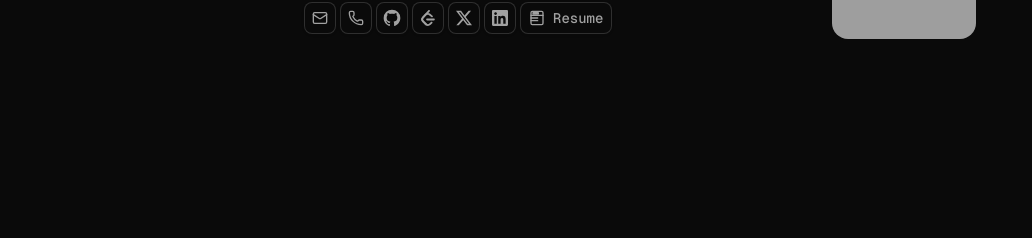
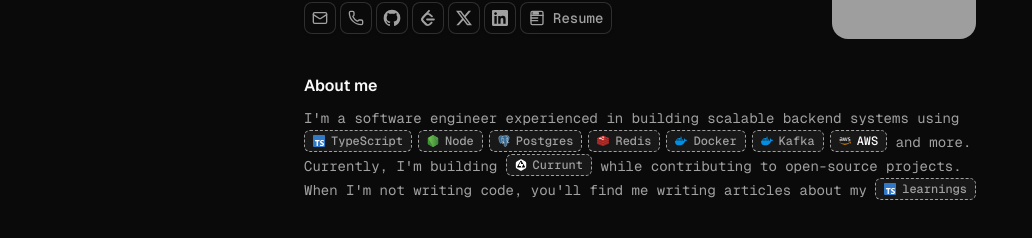
Before and after one commit to AbhiArya20/abhiarya, a Next.js app: page / in a window 1280 px wide. Shown: the part 172-410 px from the top of the page, without its empty margins (0-1032 px from the left). Built offline with nearby package versions, Linux system fonts and the light colour scheme; grey boxes are pictures that could not be loaded.

Commit message:
Added: about section

```diff
--- a/src/app/page.tsx
+++ b/src/app/page.tsx
@@ -1,9 +1,11 @@
+import About from "@/components/about/about";
 import Header from "@/header/header";
 
 export default function Home() {
   return (
     <div className="flex flex-col gap-8">
       <Header />
+      <About />
     </div>
   );
 }
--- /dev/null
+++ b/src/components/about/about.tsx
@@ -0,0 +1,21 @@
+"use client";
+
+import { motion } from "motion/react";
+import { PERSONAL_DATA } from "@/data/personal";
+import { fadeDownChildVariants } from "@/lib/animation-variants";
+
+export default function About() {
+  return (
+    <div className="space-y-2">
+      <motion.h2 variants={fadeDownChildVariants} className="font-semibold">
+        About me
+      </motion.h2>
+      <motion.p
+        variants={fadeDownChildVariants}
+        className="text-muted-foreground font-mono text-sm leading-6"
+      >
+        {PERSONAL_DATA.about}
+      </motion.p>
+    </div>
+  );
+}
--- a/src/components/icons/index.tsx
+++ b/src/components/icons/index.tsx
@@ -257,6 +257,103 @@ export const icons = {
       />
     </svg>
   ),
+  aws: (props: LucideProps) => (
+    <svg
+      xmlns="http://www.w3.org/2000/svg"
+      xmlSpace="preserve"
+      x={0}
+      y={0}
+      viewBox="0 0 304 182"
+      width="1em"
+      height="1em"
+      {...props}
+    >
+      <title className="sr-only">AWS</title>
+      <path
+        fill="#ffffff"
+        d="m86 66 2 9c0 3 1 5 3 8v2l-1 3-7 4-2 1-3-1-4-5-3-6c-8 9-18 14-29 14-9 0-16-3-20-8-5-4-8-11-8-19s3-15 9-20c6-6 14-8 25-8a79 79 0 0 1 22 3v-7c0-8-2-13-5-16-3-4-8-5-16-5l-11 1a80 80 0 0 0-14 5h-2c-1 0-2-1-2-3v-5l1-3c0-1 1-2 3-2l12-5 16-2c12 0 20 3 26 8 5 6 8 14 8 25v32zM46 82l10-2c4-1 7-4 10-7l3-6 1-9v-4a84 84 0 0 0-19-2c-6 0-11 1-15 4-3 2-4 6-4 11s1 8 3 11c3 2 6 4 11 4zm80 10-4-1-2-3-23-78-1-4 2-2h10l4 1 2 4 17 66 15-66 2-4 4-1h8l4 1 2 4 16 67 17-67 2-4 4-1h9c2 0 3 1 3 2v2l-1 2-24 78-2 4-4 1h-9l-4-1-1-4-16-65-15 64-2 4-4 1h-9zm129 3a66 66 0 0 1-27-6l-3-3-1-2v-5c0-2 1-3 2-3h2l3 1a54 54 0 0 0 23 5c6 0 11-2 14-4 4-2 5-5 5-9l-2-7-10-5-15-5c-7-2-13-6-16-10a24 24 0 0 1 5-34l10-5a44 44 0 0 1 20-2 110 110 0 0 1 12 3l4 2 3 2 1 4v4c0 3-1 4-2 4l-4-2c-6-2-12-3-19-3-6 0-11 0-14 2s-4 5-4 9c0 3 1 5 3 7s5 4 11 6l14 4c7 3 12 6 15 10s5 9 5 14l-3 12-7 8c-3 3-7 5-11 6l-14 2z"
+      />
+      <path
+        d="M274 144A220 220 0 0 1 4 124c-4-3-1-6 2-4a300 300 0 0 0 263 16c5-2 10 4 5 8z"
+        fill="#f90"
+      />
+      <path
+        d="M287 128c-4-5-28-3-38-1-4 0-4-3-1-5 19-13 50-9 53-5 4 5-1 36-18 51-3 2-6 1-5-2 5-10 13-33 9-38z"
+        fill="#f90"
+      />
+    </svg>
+  ),
+  postgres: (props: LucideProps) => (
+    <svg
+      xmlns="http://www.w3.org/2000/svg"
+      xmlSpace="preserve"
+      viewBox="0 0 432.071 445.383"
+      width="1em"
+      height="1em"
+      {...props}
+    >
+      <title className="sr-only">postgres</title>
+      <g
+        style={{
+          fillRule: "nonzero",
+          clipRule: "nonzero",
+          fill: "none",
+          stroke: "#fff",
+          strokeWidth: 12.4651,
+          strokeLinecap: "round",
+          strokeLinejoin: "round",
+          strokeMiterlimit: 4,
+        }}
+      >
+        <path
+          d="M323.205 324.227c2.833-23.601 1.984-27.062 19.563-23.239l4.463.392c13.517.615 31.199-2.174 41.587-7 22.362-10.376 35.622-27.7 13.572-23.148-50.297 10.376-53.755-6.655-53.755-6.655 53.111-78.803 75.313-178.836 56.149-203.322-52.27-66.789-142.748-35.206-144.262-34.386l-.482.089c-9.938-2.062-21.06-3.294-33.554-3.496-22.761-.374-40.032 5.967-53.133 15.904 0 0-161.408-66.498-153.899 83.628 1.597 31.936 45.777 241.655 98.47 178.31 19.259-23.163 37.871-42.748 37.871-42.748 9.242 6.14 20.307 9.272 31.912 8.147l.897-.765c-.281 2.876-.157 5.689.359 9.019-13.572 15.167-9.584 17.83-36.723 23.416-27.457 5.659-11.326 15.734-.797 18.367 12.768 3.193 42.305 7.716 62.268-20.224l-.795 3.188c5.325 4.26 4.965 30.619 5.72 49.452.756 18.834 2.017 36.409 5.856 46.771 3.839 10.36 8.369 37.05 44.036 29.406 29.809-6.388 52.6-15.582 54.677-101.107"
+          style={{
+            fill: "#000",
+            stroke: "#000",
+            strokeWidth: 37.3953,
+            strokeLinecap: "butt",
+            strokeLinejoin: "miter",
+          }}
+        />
+        <path
+          stroke="none"
+          d="M402.395 271.23c-50.302 10.376-53.76-6.655-53.76-6.655 53.111-78.808 75.313-178.843 56.153-203.326-52.27-66.785-142.752-35.2-144.262-34.38l-.486.087c-9.938-2.063-21.06-3.292-33.56-3.496-22.761-.373-40.026 5.967-53.127 15.902 0 0-161.411-66.495-153.904 83.63 1.597 31.938 45.776 241.657 98.471 178.312 19.26-23.163 37.869-42.748 37.869-42.748 9.243 6.14 20.308 9.272 31.908 8.147l.901-.765c-.28 2.876-.152 5.689.361 9.019-13.575 15.167-9.586 17.83-36.723 23.416-27.459 5.659-11.328 15.734-.796 18.367 12.768 3.193 42.307 7.716 62.266-20.224l-.796 3.188c5.319 4.26 9.054 27.711 8.428 48.969-.626 21.259-1.044 35.854 3.147 47.254 4.191 11.4 8.368 37.05 44.042 29.406 29.809-6.388 45.256-22.942 47.405-50.555 1.525-19.631 4.976-16.729 5.194-34.28l2.768-8.309c3.192-26.611.507-35.196 18.872-31.203l4.463.392c13.517.615 31.208-2.174 41.591-7 22.358-10.376 35.618-27.7 13.573-23.148z"
+          style={{
+            fill: "#336791",
+            stroke: "none",
+          }}
+        />
+        <path d="M215.866 286.484c-1.385 49.516.348 99.377 5.193 111.495 4.848 12.118 15.223 35.688 50.9 28.045 29.806-6.39 40.651-18.756 45.357-46.051 3.466-20.082 10.148-75.854 11.005-87.281M173.104 38.256S11.583-27.76 19.092 122.365c1.597 31.938 45.779 241.664 98.473 178.316 19.256-23.166 36.671-41.335 36.671-41.335M260.349 26.207c-5.591 1.753 89.848-34.889 144.087 34.417 19.159 24.484-3.043 124.519-56.153 203.329" />
+        <path
+          d="M348.282 263.953s3.461 17.036 53.764 6.653c22.04-4.552 8.776 12.774-13.577 23.155-18.345 8.514-59.474 10.696-60.146-1.069-1.729-30.355 21.647-21.133 19.96-28.739-1.525-6.85-11.979-13.573-18.894-30.338-6.037-14.633-82.796-126.849 21.287-110.183 3.813-.789-27.146-99.002-124.553-100.599-97.385-1.597-94.19 119.762-94.19 119.762"
+          style={{
+            strokeLinejoin: "bevel",
+          }}
+        />
+        <path d="M188.604 274.334c-13.577 15.166-9.584 17.829-36.723 23.417-27.459 5.66-11.326 15.733-.797 18.365 12.768 3.195 42.307 7.718 62.266-20.229 6.078-8.509-.036-22.086-8.385-25.547-4.034-1.671-9.428-3.765-16.361 3.994z" />
+        <path d="M187.715 274.069c-1.368-8.917 2.93-19.528 7.536-31.942 6.922-18.626 22.893-37.255 10.117-96.339-9.523-44.029-73.396-9.163-73.436-3.193-.039 5.968 2.889 30.26-1.067 58.548-5.162 36.913 23.488 68.132 56.479 64.938" />
+        <path
+          d="M172.517 141.7c-.288 2.039 3.733 7.48 8.976 8.207 5.234.73 9.714-3.522 9.998-5.559.284-2.039-3.732-4.285-8.977-5.015-5.237-.731-9.719.333-9.996 2.367z"
+          style={{
+            fill: "#fff",
+            strokeWidth: 4.155,
+            strokeLinecap: "butt",
+            strokeLinejoin: "miter",
+          }}
+        />
+        <path
+          d="M331.941 137.543c.284 2.039-3.732 7.48-8.976 8.207-5.238.73-9.718-3.522-10.005-5.559-.277-2.039 3.74-4.285 8.979-5.015 5.239-.73 9.718.333 10.002 2.368z"
+          style={{
+            fill: "#fff",
+            strokeWidth: 2.0775,
+            strokeLinecap: "butt",
+            strokeLinejoin: "miter",
+          }}
+        />
+        <path d="M350.676 123.432c.863 15.994-3.445 26.888-3.988 43.914-.804 24.748 11.799 53.074-7.191 81.435" />
+      </g>
+    </svg>
+  ),
 };
 
 export type Icons = keyof typeof icons;
--- a/src/data/personal.tsx
+++ b/src/data/personal.tsx
@@ -39,15 +39,20 @@ const tags: Tag[] = [
     icon: "typescript",
     url: "https://www.typescriptlang.org/",
   },
-  {
-    name: "React",
-    icon: "react",
-    url: "https://reactjs.org/",
-  },
+  // {
+  //   name: "React",
+  //   icon: "react",
+  //   url: "https://reactjs.org/",
+  // },
   {
     name: "Node",
     icon: "node",
     url: "https://nodejs.org/en",
+  },
+  {
+    name: "Postgres",
+    icon: "postgres",
+    url: "https://www.postgresql.org/",
   },
   {
     name: "Redis",
@@ -59,19 +64,33 @@ const tags: Tag[] = [
     icon: "docker",
     url: "https://bun.sh",
   },
+  {
+    name: "Kafka",
+    icon: "docker",
+    url: "https://bun.sh",
+  },
+  {
+    name: "AWS",
+    icon: "aws",
+    url: "",
+  },
 ];
 
-const currentProject: Tag = {
+const currentProjects: Tag[] = [
+  {
     name: "Currunt",
     icon: "currunt",
     url: "https://currunt.abhiarya.in",
-};
+  },
+];
 
-const learnings: Tag = {
+const learnings: Tag[] = [
+  {
     name: "learnings",
     icon: "typescript",
     url: "https://learnings.abhiarya.in",
-};
+  },
+];
 
 export const PERSONAL_DATA: Personal = {
   name: "Abhishek Kumar",
@@ -94,24 +113,11 @@ export const PERSONAL_DATA: Personal = {
   summary: `Software engineer experienced in building scalable backend systems using TypeScript, Node, Redis, Kafka, Docker, AWS, and more. Currently building Currunt, while also contributing to open-source projects. When I'm not coding, I enjoy writing articles to share what I learn.`,
   about: (
     <>
-      I&apos;m a software engineer experienced in building backend systems with
-      tools like{" "}
-      <span className="space-y-1.5 space-x-1.5 whitespace-pre-line">
-        {tags.map((tag, index) => (
-          <Fragment key={tag.name}>
-            <Badges {...tag} className="text-muted-foreground" />
-            {index === tags.length - 2 && <span>and</span>}
-          </Fragment>
-        ))}{" "}
-      </span>{" "}
-      and actively contributing to open-source projects. Currently, I&apos;m
-      building{" "}
-      <span className="space-y-1.5 space-x-1.5 whitespace-pre-line">
-        <Badges {...currentProject} className="text-muted-foreground" />
-      </span>{" "}
-      a unified AI suite. When I&apos;m not writing code, you&apos;ll find me
-      writing articles about my{" "}
-      <Badges {...learnings} className="text-muted-foreground" />
+      I&apos;m a software engineer experienced in building scalable backend
+      systems using <TagList tags={tags} /> and more. Currently, I&apos;m
+      building <TagList tags={currentProjects} /> while contributing to
+      open-source projects. When I&apos;m not writing code, you&apos;ll find me
+      writing articles about my <TagList tags={learnings} />
     </>
   ),
   address: {
@@ -120,3 +126,22 @@ export const PERSONAL_DATA: Personal = {
     url: "https://www.google.com/maps/place/new-delhi",
   },
 };
+
+function TagList({
+  tags,
+  showAndBeforeLast = false,
+}: {
+  tags: Tag[];
+  showAndBeforeLast?: boolean;
+}) {
+  return (
+    <span className="space-y-1.5 space-x-1.5 whitespace-pre-line">
+      {tags.map((tag, index) => (
+        <Fragment key={tag.name}>
+          <Badges {...tag} className="text-muted-foreground" />
+          {showAndBeforeLast && index === tags.length - 2 && <span>and</span>}
+        </Fragment>
+      ))}
+    </span>
+  );
+}
```
Lines whose indentation alone changed are shown as unchanged.
